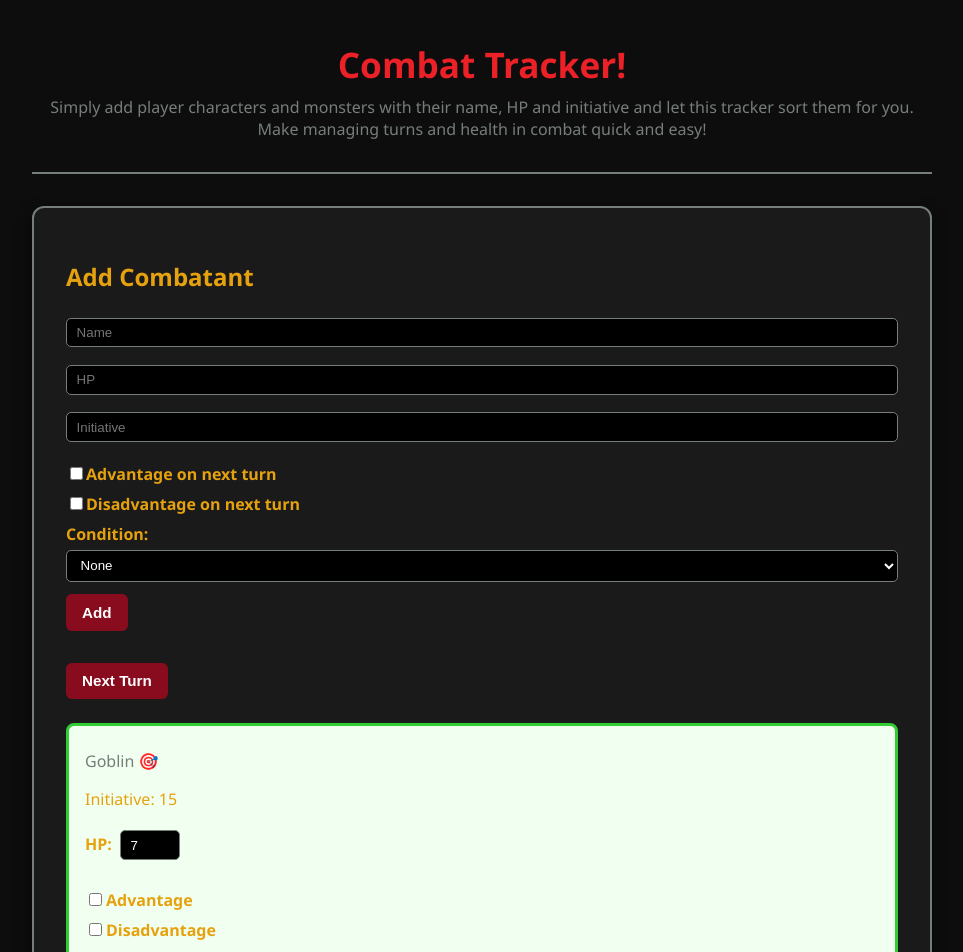
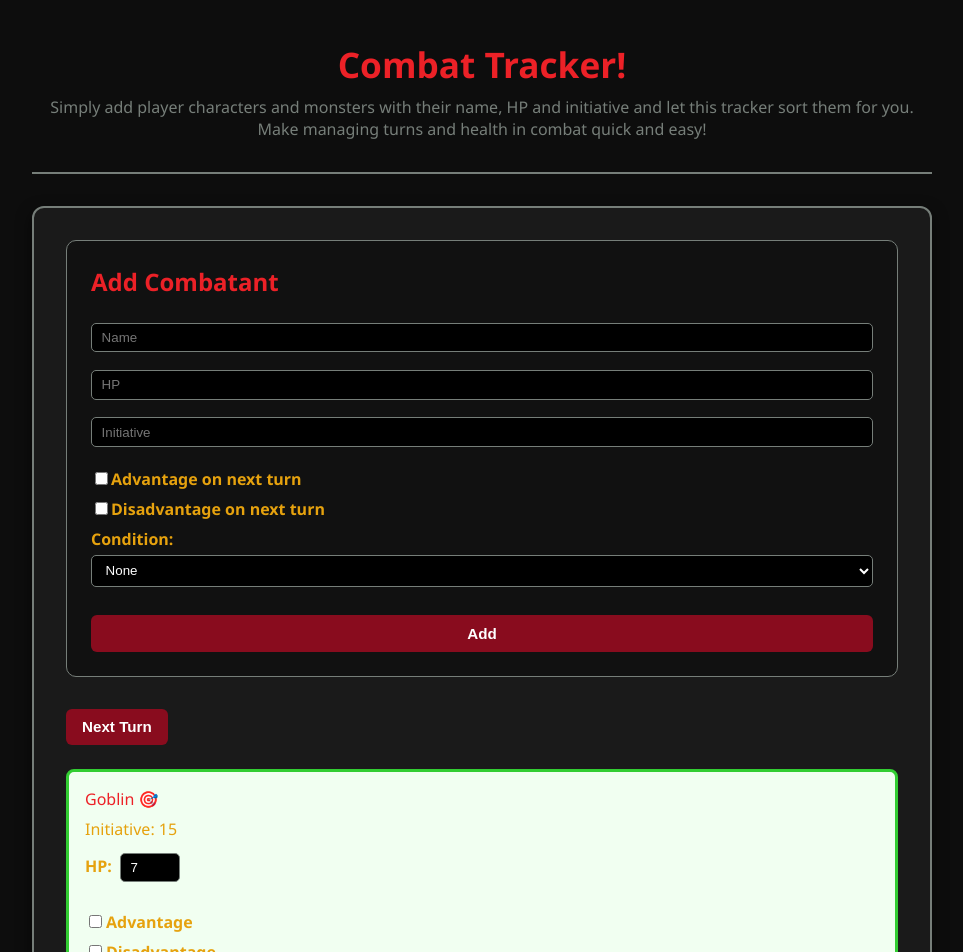
Before and after one commit to happybird22/CombatTracker, a React (Vite) app: page / in a window 1280 px wide. Shown: the top 952 px of the page, without its empty margins (158-1121 px from the left). Built offline with nearby package versions, Linux system fonts and the light colour scheme.

Commit message:
Update App.css

```diff
--- a/src/App.css
+++ b/src/App.css
@@ -101,4 +101,60 @@ label {
   transition: transform 0.1s ease, box-shadow 0.2s ease;
 }
 
-.comb
+.combatant-card:hover {
+  transform: translateY(-2px);
+  box-shadow: 0 4px 12px rgba(0, 0, 0, 0.6);
+}
+
+.combatant-card h3 {
+  margin: 0 0 0.5rem 0;
+  color: #ec2127;
+}
+
+.combatant-card p {
+  margin: 0.3rem 0;
+}
+
+/* Active combatant */
+.combatant-card.active {
+  border: 3px solid limegreen;
+  background-color: #0a1f0a; /* subtle greenish highlight */
+}
+
+/* Turn order container */
+.turn-order {
+  display: flex;
+  flex-direction: column;
+}
+
+/* Form styling for new combatants */
+form {
+  background-color: #111;
+  padding: 1.5rem;
+  border-radius: 10px;
+  border: 1px solid #767e79;
+  margin-bottom: 2rem;
+}
+
+form h2 {
+  margin-top: 0;
+  color: #ec2127;
+}
+
+form button {
+  width: 100%;
+  margin-top: 1rem;
+}
+
+/* Misc small improvements */
+select {
+  background-color: #000;
+  color: #fff;
+}
+
+input:focus,
+select:focus,
+button:focus {
+  outline: none;
+  box-shadow: 0 0 5px #ec2127;
+}
```
